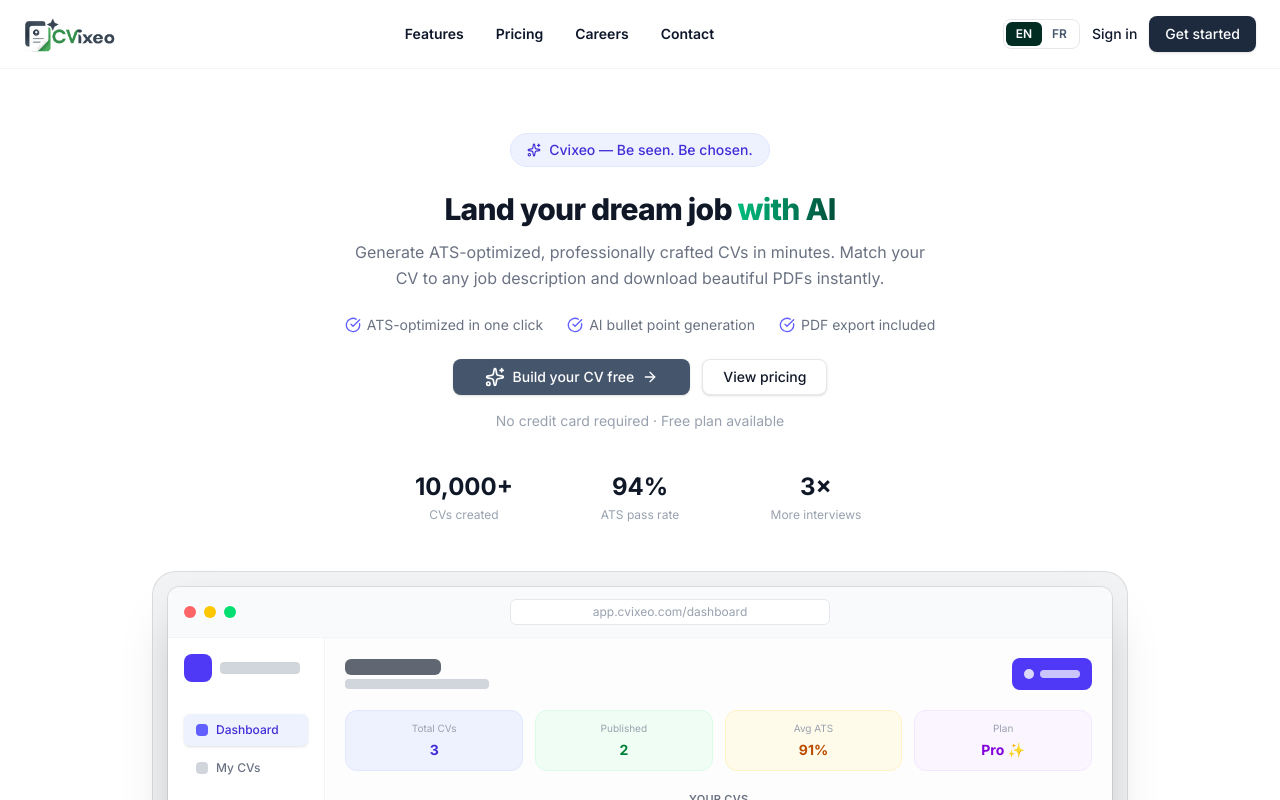
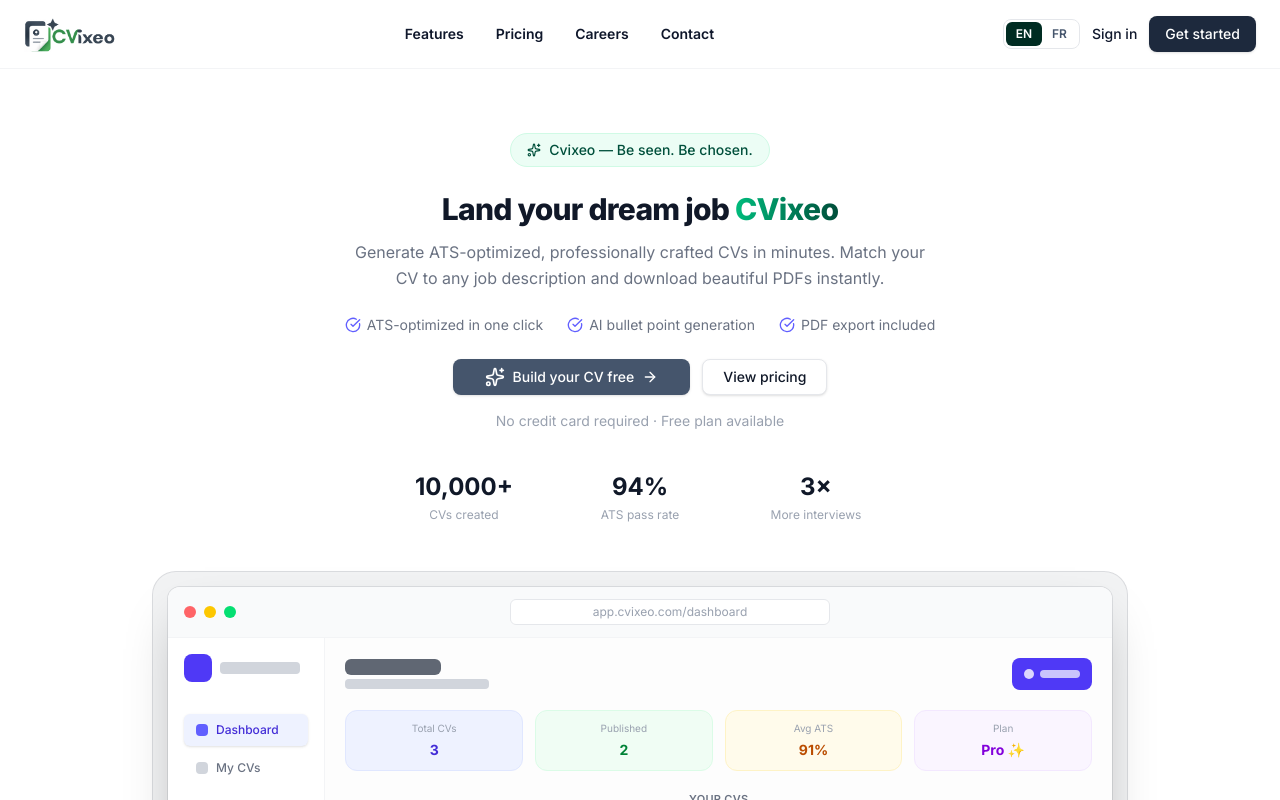
Before and after one commit to Ncarmend/MYCVCRAFT, a Next.js app: page / in a window 1280 px wide. Shown: the top 800 px of the page. Built offline with nearby package versions, Linux system fonts and the light colour scheme; no server answers.

Commit message:
color badge commit

```diff
--- a/components/landing/Hero.tsx
+++ b/components/landing/Hero.tsx
@@ -26,7 +26,7 @@
 
       <div className="mx-auto max-w-5xl px-6 pb-14 pt-10 text-center lg:pt-16">
         {/* Badge */}
-        <div className="mb-6 inline-flex items-center gap-2 rounded-full border border-indigo-100 bg-indigo-50 px-4 py-1.5 text-sm font-medium text-indigo-700">
+        <div className="mb-6 inline-flex items-center gap-2 rounded-full border border-emerald-100 bg-emerald-50 px-4 py-1.5 text-sm font-medium text-emerald-900">
           <Sparkles className="h-3.5 w-3.5" />
           {T.badge}
         </div>
--- a/components/landing/LanguageContext.tsx
+++ b/components/landing/LanguageContext.tsx
@@ -58,7 +58,7 @@
     hero: {
       badge: "Cvixeo — Be seen. Be chosen.",
       headline1: "Land your dream job",
-      headline2: "with AI",
+      headline2: "CVixeo",
       subtext:
         "Generate ATS-optimized, professionally crafted CVs in minutes. Match your CV to any job description and download beautiful PDFs instantly.",
       highlights: [
```
